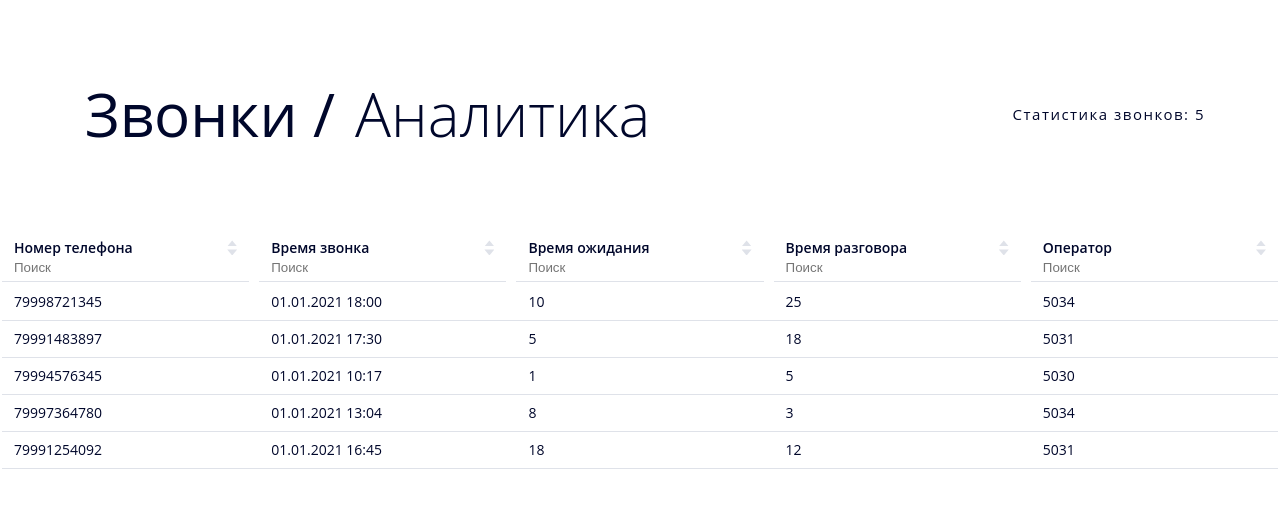
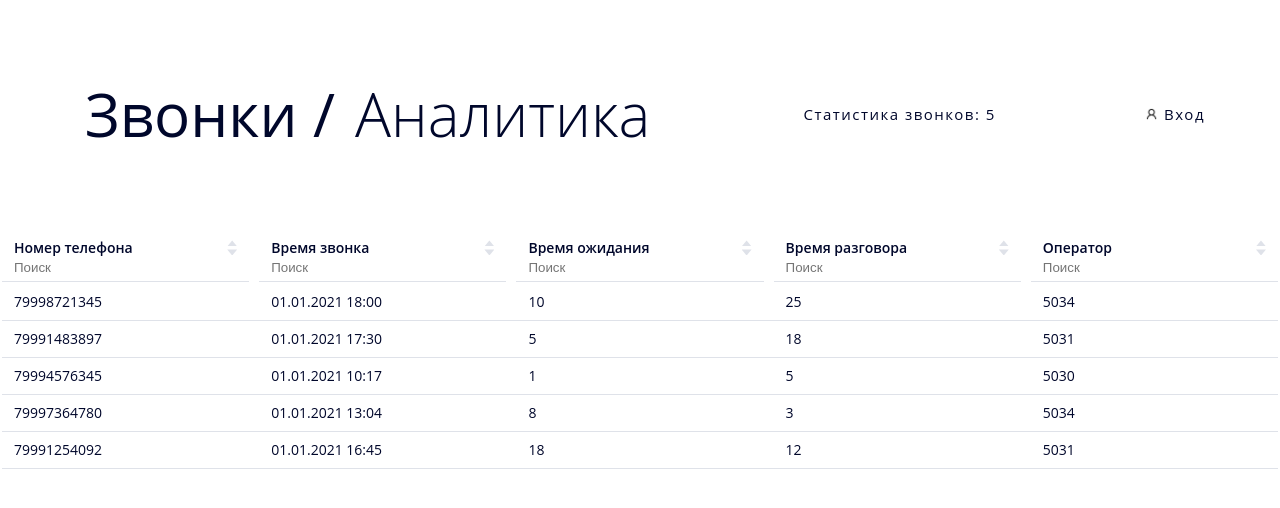
Before and after one commit to AmoryMeow/bushe, a React (Create React App) app: page / in a window 1280 px wide. Shown: the top 508 px of the page. Built offline with nearby package versions, Linux system fonts and the light colour scheme; no server answers.

Commit message:
feat: signin button

```diff
--- a/src/components/Header/Header.css
+++ b/src/components/Header/Header.css
@@ -40,3 +40,23 @@
     padding: 0;
     margin: 0;
 }
+
+.header__signin {
+    display: flex;
+    align-items: center;
+    cursor: pointer;
+}
+
+.header__signin-img {
+    height: 15px;
+    width: 15px;
+    padding: 5px
+}
+
+.header__signin-text {
+    font-size: 15px;
+    line-height: 1.4;
+    letter-spacing: 1.5px;
+    padding: 0;
+    margin: 0;
+}
--- a/src/components/Header/Header.js
+++ b/src/components/Header/Header.js
@@ -1,4 +1,5 @@
 import './Header.css';
+import imgSignin from '../../images/signin.png';
 
 function Header({callsCount}) {
     return(
@@ -11,6 +12,10 @@ function Header({callsCount}) {
             <div className="header__stastic">
                 <p className="header__count">Статистика звонков: {callsCount}</p>
             </div>
+            <div className="header__signin">
+                <img src={imgSignin} className="header__signin-img" alt="вход"/>
+                <p className="header__signin-text">Вход</p>
+            </div>
         </header>
 
     );
```
Also changed, not shown: src/images/signin.png (added).
